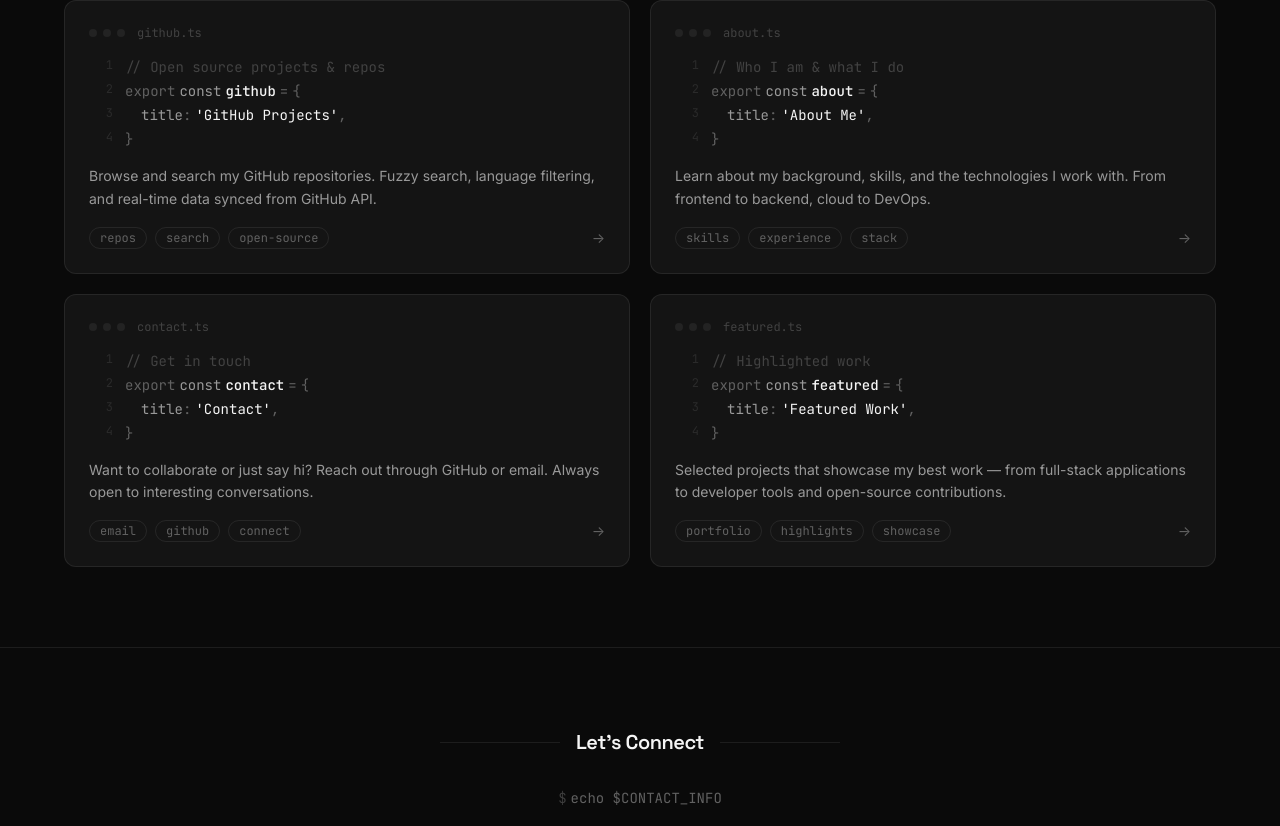
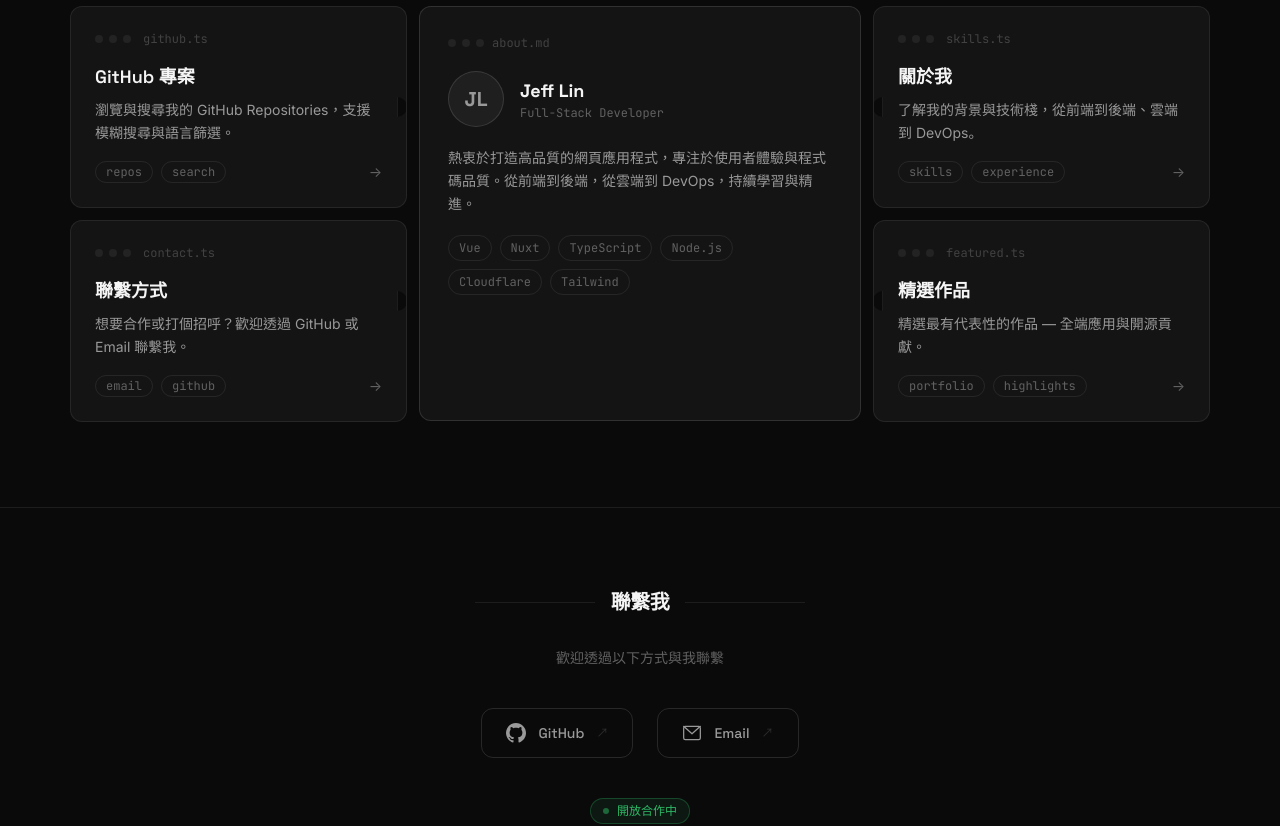
Before and after one commit to JeffLin0225/JeffLin.dev, a Nuxt app: page / in a window 1280 px wide. Shown: the part 904-1730 px from the top of the page. Built offline with nearby package versions, Linux system fonts and the light colour scheme.

Commit message:
feat: css排版樣式修正

```diff
--- a/app/components/AppFooter.vue
+++ b/app/components/AppFooter.vue
@@ -9,7 +9,7 @@
         <span class="hidden md:inline text-text-muted/50">═══</span>
         <span>&copy; {{ currentYear }} Jeff Lin</span>
         <span class="text-text-muted/30">│</span>
-        <span>Built with Nuxt</span>
+        <span>使用 Nuxt 建構</span>
       </div>
 
       <!-- Right: Social links -->
--- a/app/components/home/ContactSection.vue
+++ b/app/components/home/ContactSection.vue
@@ -1,62 +1,37 @@
 <template>
   <section id="contact-section" class="py-20 border-t border-border-subtle">
     <div class="container-main text-center">
-      <!-- Section header -->
       <div class="flex items-center justify-center gap-4 mb-8">
         <span class="hidden md:block flex-1 max-w-[120px] h-px bg-border-subtle" />
-        <h2 class="font-display text-xl font-semibold tracking-tight">
-          Let's Connect
-        </h2>
+        <h2 class="font-display text-xl font-semibold tracking-tight">聯繫我</h2>
         <span class="hidden md:block flex-1 max-w-[120px] h-px bg-border-subtle" />
       </div>
 
-      <!-- Terminal prompt -->
-      <div class="font-mono text-sm text-text-muted mb-10">
-        <span class="text-text-muted/60">$</span>
-        <span class="ml-1">echo $CONTACT_INFO</span>
-      </div>
+      <p class="text-text-muted text-sm mb-10">歡迎透過以下方式與我聯繫</p>
 
-      <!-- Contact links -->
       <div class="flex items-center justify-center gap-6">
-        <!-- GitHub -->
-        <a
-          id="contact-github"
-          href="https://github.com/Jefflin0225"
-          target="_blank"
-          rel="noopener noreferrer"
-          class="group flex items-center gap-3 px-6 py-3.5 border border-border-default rounded-card bg-transparent transition-[border-color,background,transform] duration-normal hover:border-border-accent hover:bg-accent-glow active:scale-[0.97]"
-        >
+        <a id="contact-github" href="https://github.com/Jefflin0225" target="_blank" rel="noopener noreferrer" class="group flex items-center gap-3 px-6 py-3.5 border border-border-default rounded-card bg-transparent transition-[border-color,background,transform] duration-normal hover:border-border-accent hover:bg-accent-glow active:scale-[0.97]">
           <svg class="w-5 h-5 text-text-secondary transition-colors duration-fast group-hover:text-text-primary" viewBox="0 0 24 24" fill="currentColor">
             <path d="M12 0c-6.626 0-12 5.373-12 12 0 5.302 3.438 9.8 8.207 11.387.599.111.793-.261.793-.577v-2.234c-3.338.726-4.033-1.416-4.033-1.416-.546-1.387-1.333-1.756-1.333-1.756-1.089-.745.083-.729.083-.729 1.205.084 1.839 1.237 1.839 1.237 1.07 1.834 2.807 1.304 3.492.997.107-.775.418-1.305.762-1.604-2.665-.305-5.467-1.334-5.467-5.931 0-1.311.469-2.381 1.236-3.221-.124-.303-.535-1.524.117-3.176 0 0 1.008-.322 3.301 1.23.957-.266 1.983-.399 3.003-.404 1.02.005 2.047.138 3.006.404 2.291-1.552 3.297-1.23 3.297-1.23.653 1.653.242 2.874.118 3.176.77.84 1.235 1.911 1.235 3.221 0 4.609-2.807 5.624-5.479 5.921.43.372.823 1.102.823 2.222v3.293c0 .319.192.694.801.576 4.765-1.589 8.199-6.086 8.199-11.386 0-6.627-5.373-12-12-12z"/>
           </svg>
-          <span class="font-display text-sm font-medium text-text-secondary transition-colors duration-fast group-hover:text-text-primary">
-            GitHub
-          </span>
+          <span class="font-display text-sm font-medium text-text-secondary transition-colors duration-fast group-hover:text-text-primary">GitHub</span>
           <span class="font-mono text-xs text-text-muted/40 transition-[transform,color] duration-fast group-hover:translate-x-0.5 group-hover:text-text-muted">↗</span>
         </a>
 
-        <!-- Email -->
-        <a
-          id="contact-email"
-          href="mailto:jeff@example.com"
-          class="group flex items-center gap-3 px-6 py-3.5 border border-border-default rounded-card bg-transparent transition-[border-color,background,transform] duration-normal hover:border-border-accent hover:bg-accent-glow active:scale-[0.97]"
-        >
+        <a id="contact-email" href="mailto:jeff@example.com" class="group flex items-center gap-3 px-6 py-3.5 border border-border-default rounded-card bg-transparent transition-[border-color,background,transform] duration-normal hover:border-border-accent hover:bg-accent-glow active:scale-[0.97]">
           <svg class="w-5 h-5 text-text-secondary transition-colors duration-fast group-hover:text-text-primary" viewBox="0 0 24 24" fill="none" stroke="currentColor" stroke-width="1.5" stroke-linecap="round" stroke-linejoin="round">
             <rect x="2" y="4" width="20" height="16" rx="2"/>
             <path d="M22 4L12 13L2 4"/>
           </svg>
-          <span class="font-display text-sm font-medium text-text-secondary transition-colors duration-fast group-hover:text-text-primary">
-            Email
-          </span>
+          <span class="font-display text-sm font-medium text-text-secondary transition-colors duration-fast group-hover:text-text-primary">Email</span>
           <span class="font-mono text-xs text-text-muted/40 transition-[transform,color] duration-fast group-hover:translate-x-0.5 group-hover:text-text-muted">↗</span>
         </a>
       </div>
 
-      <!-- Status badge -->
       <div class="mt-10 flex items-center justify-center">
         <span class="inline-flex items-center gap-2 px-3 py-1 border border-status-success/30 rounded-pill text-xs font-display font-medium text-status-success bg-status-success/[0.08]">
           <span class="w-1.5 h-1.5 rounded-full bg-status-success animate-pulse" />
-          Available for collaboration
+          開放合作中
         </span>
       </div>
     </div>
--- a/app/components/home/NavigationCards.vue
+++ b/app/components/home/NavigationCards.vue
@@ -1,94 +1,70 @@
 <template>
   <section id="navigation-cards" class="py-20">
     <div class="container-main">
-      <!-- Section header with ASCII decoration -->
       <div class="flex items-center gap-4 mb-12">
         <span class="font-mono text-xs text-text-muted/40">001</span>
-        <h2 class="font-display text-2xl font-bold tracking-tight">
-          Explore
-        </h2>
+        <h2 class="font-display text-2xl font-bold tracking-tight">探索更多</h2>
         <div class="flex-1 h-px bg-border-subtle" />
-        <span class="font-mono text-xs text-text-muted/40">───</span>
       </div>
 
-      <!-- Cards grid -->
-      <div class="grid grid-cols-1 md:grid-cols-2 gap-5">
-        <NuxtLink
-          v-for="(card, index) in cards"
-          :key="card.path"
-          :to="card.path"
-          class="nav-card group relative bg-surface-secondary border border-border-subtle rounded-card p-6 cursor-pointer overflow-hidden transition-[border-color,transform,box-shadow] duration-300 ease-smooth hover:border-border-strong hover:-translate-y-0.5 hover:shadow-glow-lg"
-          :style="{ animationDelay: `${index * 80}ms` }"
-        >
-          <!-- Top gradient line (card hover reveal) -->
-          <div
-            class="absolute top-0 left-0 right-0 h-px bg-gradient-to-r from-transparent via-border-accent to-transparent opacity-0 transition-opacity duration-300 group-hover:opacity-100"
-          />
+      <div class="puzzle-grid">
+        <NuxtLink to="/github" class="puzzle-card group top-left">
+          <div class="card-inner">
+            <PuzzleCardHeader filename="github.ts" />
+            <h3 class="font-display text-lg font-semibold text-text-primary mb-2">GitHub 專案</h3>
+            <p class="text-text-secondary text-sm leading-relaxed mb-4">瀏覽與搜尋我的 GitHub Repositories，支援模糊搜尋與語言篩選。</p>
+            <PuzzleCardFooter :tags="['repos', 'search']" />
+          </div>
+        </NuxtLink>
 
-          <!-- Terminal-style header bar -->
-          <div class="flex items-center gap-2 mb-4">
+        <div class="puzzle-center">
+          <div class="center-inner">
+            <div class="flex items-center gap-2 mb-5">
               <div class="flex gap-1.5">
                 <span class="w-2 h-2 rounded-full bg-text-muted/20" />
                 <span class="w-2 h-2 rounded-full bg-text-muted/20" />
                 <span class="w-2 h-2 rounded-full bg-text-muted/20" />
               </div>
-            <span class="font-mono text-xs text-text-muted/60 ml-1">{{ card.filename }}</span>
+              <span class="font-mono text-xs text-text-muted/60">about.md</span>
             </div>
-
-          <!-- Code-style content -->
-          <div class="font-mono text-sm mb-4">
-            <!-- Line 1: Comment -->
-            <div class="flex items-start gap-3 mb-1">
-              <span class="text-text-muted/30 text-xs w-6 text-right shrink-0">1</span>
-              <span class="text-text-muted/60">// {{ card.comment }}</span>
-            </div>
-            <!-- Line 2: Export -->
-            <div class="flex items-start gap-3 mb-1">
-              <span class="text-text-muted/30 text-xs w-6 text-right shrink-0">2</span>
+            <div class="flex items-center gap-4 mb-5">
+              <div class="w-14 h-14 rounded-full border border-border-default bg-surface-elevated flex items-center justify-center font-display text-xl font-bold text-text-secondary">JL</div>
               <div>
-                <span class="text-text-muted">export</span>
-                <span class="text-text-secondary ml-1">const</span>
-                <span class="text-text-primary ml-1 font-medium">{{ card.varName }}</span>
-                <span class="text-text-muted ml-1">=</span>
-                <span class="text-text-muted ml-1">{</span>
+                <h3 class="font-display text-lg font-bold text-text-primary">Jeff Lin</h3>
+                <p class="font-mono text-xs text-text-muted">Full-Stack Developer</p>
               </div>
             </div>
-            <!-- Line 3: Title -->
-            <div class="flex items-start gap-3 mb-1">
-              <span class="text-text-muted/30 text-xs w-6 text-right shrink-0">3</span>
-              <div class="ml-4">
-                <span class="text-text-secondary">title</span>
-                <span class="text-text-muted">:</span>
-                <span class="text-text-primary ml-1">'{{ card.title }}'</span>
-                <span class="text-text-muted">,</span>
+            <p class="text-text-secondary text-sm leading-relaxed mb-5">熱衷於打造高品質的網頁應用程式，專注於使用者體驗與程式碼品質。從前端到後端，從雲端到 DevOps，持續學習與精進。</p>
+            <div class="flex flex-wrap gap-2">
+              <span v-for="tech in techStack" :key="tech" class="px-2.5 py-1 text-xs font-mono text-text-muted border border-border-subtle rounded-pill">{{ tech }}</span>
             </div>
-            </div>
-            <!-- Line 4: empty/close -->
-            <div class="flex items-start gap-3">
-              <span class="text-text-muted/30 text-xs w-6 text-right shrink-0">4</span>
-              <span class="text-text-muted">}</span>
           </div>
         </div>
 
-          <!-- Description (outside code block) -->
-          <p class="text-text-secondary text-sm leading-relaxed mb-4 font-sans">
-            {{ card.description }}
-          </p>
+        <NuxtLink to="/about" class="puzzle-card group top-right">
+          <div class="card-inner">
+            <PuzzleCardHeader filename="skills.ts" />
+            <h3 class="font-display text-lg font-semibold text-text-primary mb-2">關於我</h3>
+            <p class="text-text-secondary text-sm leading-relaxed mb-4">了解我的背景與技術棧，從前端到後端、雲端到 DevOps。</p>
+            <PuzzleCardFooter :tags="['skills', 'experience']" />
+          </div>
+        </NuxtLink>
 
-          <!-- Footer: tags + arrow -->
-          <div class="flex items-center justify-between">
-            <div class="flex gap-2">
-              <span
-                v-for="tag in card.tags"
-                :key="tag"
-                class="px-2.5 py-0.5 text-xs font-mono text-text-muted border border-border-subtle rounded-pill transition-[border-color,color] duration-fast group-hover:border-border-default group-hover:text-text-secondary"
-              >
-                {{ tag }}
-              </span>
+        <NuxtLink to="/contact" class="puzzle-card group bottom-left">
+          <div class="card-inner">
+            <PuzzleCardHeader filename="contact.ts" />
+            <h3 class="font-display text-lg font-semibold text-text-primary mb-2">聯繫方式</h3>
+            <p class="text-text-secondary text-sm leading-relaxed mb-4">想要合作或打個招呼？歡迎透過 GitHub 或 Email 聯繫我。</p>
+            <PuzzleCardFooter :tags="['email', 'github']" />
           </div>
-            <span class="text-text-muted text-sm transition-[transform,color] duration-fast group-hover:text-text-primary group-hover:translate-x-1">
-              →
-            </span>
+        </NuxtLink>
+
+        <NuxtLink to="/github" class="puzzle-card group bottom-right">
+          <div class="card-inner">
+            <PuzzleCardHeader filename="featured.ts" />
+            <h3 class="font-display text-lg font-semibold text-text-primary mb-2">精選作品</h3>
+            <p class="text-text-secondary text-sm leading-relaxed mb-4">精選最有代表性的作品 — 全端應用與開源貢獻。</p>
+            <PuzzleCardFooter :tags="['portfolio', 'highlights']" />
           </div>
         </NuxtLink>
       </div>
@@ -97,69 +73,123 @@
 </template>
 
 <script setup lang="ts">
-interface NavCard {
-  path: string
-  filename: string
-  comment: string
-  varName: string
-  title: string
-  description: string
-  tags: string[]
-}
-
-const cards: NavCard[] = [
-  {
-    path: '/github',
-    filename: 'github.ts',
-    comment: 'Open source projects & repos',
-    varName: 'github',
-    title: 'GitHub Projects',
-    description: 'Browse and search my GitHub repositories. Fuzzy search, language filtering, and real-time data synced from GitHub API.',
-    tags: ['repos', 'search', 'open-source'],
-  },
-  {
-    path: '/about',
-    filename: 'about.ts',
-    comment: 'Who I am & what I do',
-    varName: 'about',
-    title: 'About Me',
-    description: 'Learn about my background, skills, and the technologies I work with. From frontend to backend, cloud to DevOps.',
-    tags: ['skills', 'experience', 'stack'],
-  },
-  {
-    path: '/contact',
-    filename: 'contact.ts',
-    comment: 'Get in touch',
-    varName: 'contact',
-    title: 'Contact',
-    description: 'Want to collaborate or just say hi? Reach out through GitHub or email. Always open to interesting conversations.',
-    tags: ['email', 'github', 'connect'],
-  },
-  {
-    path: '/github',
-    filename: 'featured.ts',
-    comment: 'Highlighted work',
-    varName: 'featured',
-    title: 'Featured Work',
-    description: 'Selected projects that showcase my best work — from full-stack applications to developer tools and open-source contributions.',
-    tags: ['portfolio', 'highlights', 'showcase'],
-  },
-]
+const techStack = ['Vue', 'Nuxt', 'TypeScript', 'Node.js', 'Cloudflare', 'Tailwind']
 </script>
 
 <style scoped>
-.nav-card {
-  animation: fadeUp 0.6s cubic-bezier(0.16, 1, 0.3, 1) both;
+.puzzle-grid {
+  display: grid;
+  grid-template-columns: 1fr 1.3fr 1fr;
+  grid-template-rows: auto auto;
+  gap: 0;
+}
+.puzzle-center {
+  grid-row: 1 / 3;
+  grid-column: 2;
+  z-index: 10;
+  padding: 6px;
+}
+.center-inner {
+  height: 100%;
+  background: var(--bg-secondary);
+  border: 1.5px solid var(--border-default);
+  border-radius: 0.75rem;
+  padding: 1.75rem;
+  position: relative;
+}
+.center-inner::before {
+  content: '';
+  position: absolute;
+  inset: -1px;
+  border-radius: 0.75rem;
+  background: linear-gradient(135deg, hsla(0,0%,100%,0.06), transparent 50%, hsla(0,0%,100%,0.03));
+  z-index: -1;
+  pointer-events: none;
+}
+.puzzle-card {
+  display: block;
+  padding: 6px;
+  text-decoration: none;
+}
+.card-inner {
+  height: 100%;
+  background: var(--bg-secondary);
+  border: 1px solid var(--border-subtle);
+  border-radius: 0.75rem;
+  padding: 1.5rem;
+  position: relative;
+  overflow: hidden;
+  transition: border-color 300ms ease, transform 300ms cubic-bezier(0.16,1,0.3,1), box-shadow 300ms ease;
+}
+.card-inner::before {
+  content: '';
+  position: absolute;
+  top: 0; left: 0; right: 0;
+  height: 1px;
+  background: linear-gradient(90deg, transparent, var(--border-accent), transparent);
+  opacity: 0;
+  transition: opacity 300ms ease;
+}
+.puzzle-card:hover .card-inner {
+  border-color: var(--border-strong);
+  transform: translateY(-2px);
+  box-shadow: 0 8px 32px hsla(0,0%,0%,0.4);
+}
+.puzzle-card:hover .card-inner::before { opacity: 1; }
+
+/* Puzzle notches */
+.top-left .card-inner::after,
+.bottom-left .card-inner::after {
+  content: '';
+  position: absolute;
+  right: -1px;
+  top: 50%;
+  transform: translateY(-50%);
+  width: 10px;
+  height: 20px;
+  background: var(--bg-primary);
+  border-left: 1px solid var(--border-subtle);
+  border-radius: 0 10px 10px 0;
+}
+.top-right .card-inner::after,
+.bottom-right .card-inner::after {
+  content: '';
+  position: absolute;
+  left: -1px;
+  top: 50%;
+  transform: translateY(-50%);
+  width: 10px;
+  height: 20px;
+  background: var(--bg-primary);
+  border-right: 1px solid var(--border-subtle);
+  border-radius: 10px 0 0 10px;
+}
+.bottom-left .card-inner::after { top: 40%; }
+.bottom-right .card-inner::after { top: 40%; }
+
+/* Entry animation */
+.puzzle-card, .puzzle-center {
+  animation: puzzleFadeIn 0.5s cubic-bezier(0.16,1,0.3,1) both;
+}
+.top-left { animation-delay: 0ms; }
+.puzzle-center { animation-delay: 100ms; }
+.top-right { animation-delay: 200ms; }
+.bottom-left { animation-delay: 300ms; }
+.bottom-right { animation-delay: 400ms; }
+@keyframes puzzleFadeIn {
+  from { opacity: 0; transform: scale(0.95) translateY(16px); }
+  to { opacity: 1; transform: scale(1) translateY(0); }
 }
 
-@keyframes fadeUp {
-  from {
-    opacity: 0;
-    transform: translateY(24px);
+@media (max-width: 768px) {
+  .puzzle-grid {
+    grid-template-columns: 1fr;
+    grid-template-rows: auto;
   }
-  to {
-    opacity: 1;
-    transform: translateY(0);
-  }
+  .puzzle-center { grid-row: auto; grid-column: auto; order: -1; }
+  .top-left .card-inner::after,
+  .top-right .card-inner::after,
+  .bottom-left .card-inner::after,
+  .bottom-right .card-inner::after { display: none; }
 }
 </style>
--- /dev/null
+++ b/app/components/puzzle/PuzzleCardFooter.vue
@@ -0,0 +1,22 @@
+<template>
+  <div class="flex items-center justify-between">
+    <div class="flex gap-2">
+      <span
+        v-for="tag in tags"
+        :key="tag"
+        class="px-2.5 py-0.5 text-xs font-mono text-text-muted border border-border-subtle rounded-pill transition-[border-color,color] duration-150 group-hover:border-border-default group-hover:text-text-secondary"
+      >
+        {{ tag }}
+      </span>
+    </div>
+    <span class="text-text-muted text-sm transition-[transform,color] duration-150 group-hover:text-text-primary group-hover:translate-x-1">
+      →
+    </span>
+  </div>
+</template>
+
+<script setup lang="ts">
+defineProps<{
+  tags: string[]
+}>()
+</script>
--- /dev/null
+++ b/app/components/puzzle/PuzzleCardHeader.vue
@@ -0,0 +1,16 @@
+<template>
+  <div class="flex items-center gap-2 mb-4">
+    <div class="flex gap-1.5">
+      <span class="w-2 h-2 rounded-full bg-text-muted/20" />
+      <span class="w-2 h-2 rounded-full bg-text-muted/20" />
+      <span class="w-2 h-2 rounded-full bg-text-muted/20" />
+    </div>
+    <span class="font-mono text-xs text-text-muted/60 ml-1">{{ filename }}</span>
+  </div>
+</template>
+
+<script setup lang="ts">
+defineProps<{
+  filename: string
+}>()
+</script>
--- /dev/null
+++ b/app/pages/contact.vue
@@ -0,0 +1,15 @@
+<template>
+  <div>
+    <div class="container-main py-20 text-center">
+      <h1 class="font-display text-4xl font-bold tracking-tight mb-4">聯繫方式</h1>
+      <p class="text-text-secondary text-lg">即將推出 — 敬請期待</p>
+    </div>
+  </div>
+</template>
+
+<script setup lang="ts">
+useSeoMeta({
+  title: '聯繫方式 — Jeff Lin',
+  description: '與 Jeff Lin 聯繫 — GitHub、Email。',
+})
+</script>
--- /dev/null
+++ b/app/pages/github/index.vue
@@ -0,0 +1,15 @@
+<template>
+  <div>
+    <div class="container-main py-20 text-center">
+      <h1 class="font-display text-4xl font-bold tracking-tight mb-4">GitHub 專案</h1>
+      <p class="text-text-secondary text-lg">即將推出 — 敬請期待</p>
+    </div>
+  </div>
+</template>
+
+<script setup lang="ts">
+useSeoMeta({
+  title: 'GitHub 專案 — Jeff Lin',
+  description: '瀏覽與搜尋 Jeff Lin 的 GitHub Repositories。',
+})
+</script>
```
Also changed, not shown: app/components/home/HeroSection.vue (+4 -10 lines), app/error.vue (+24 -16 lines), app/pages/about.vue (added, +15 -0 lines). Lines whose indentation alone changed are shown as unchanged.
